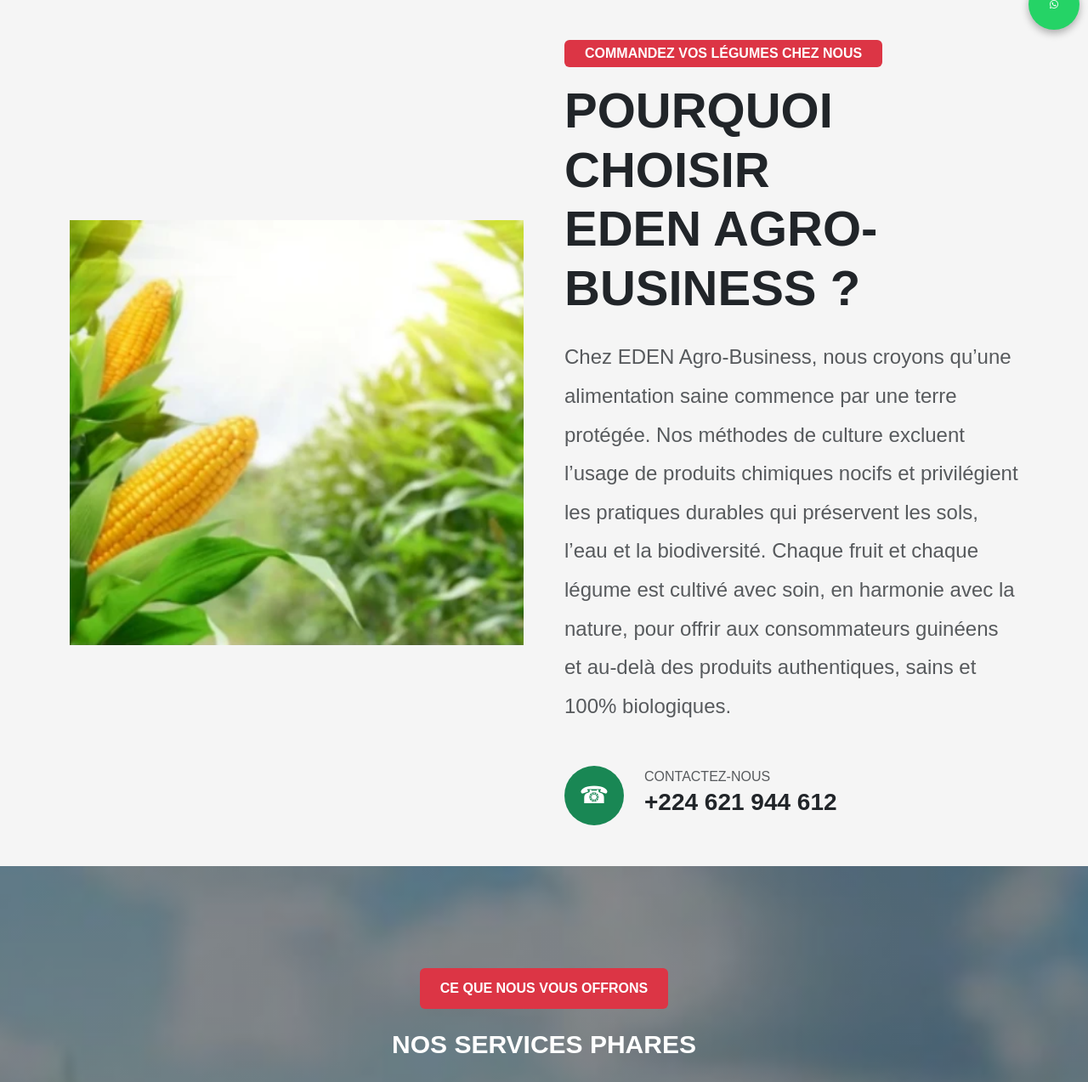
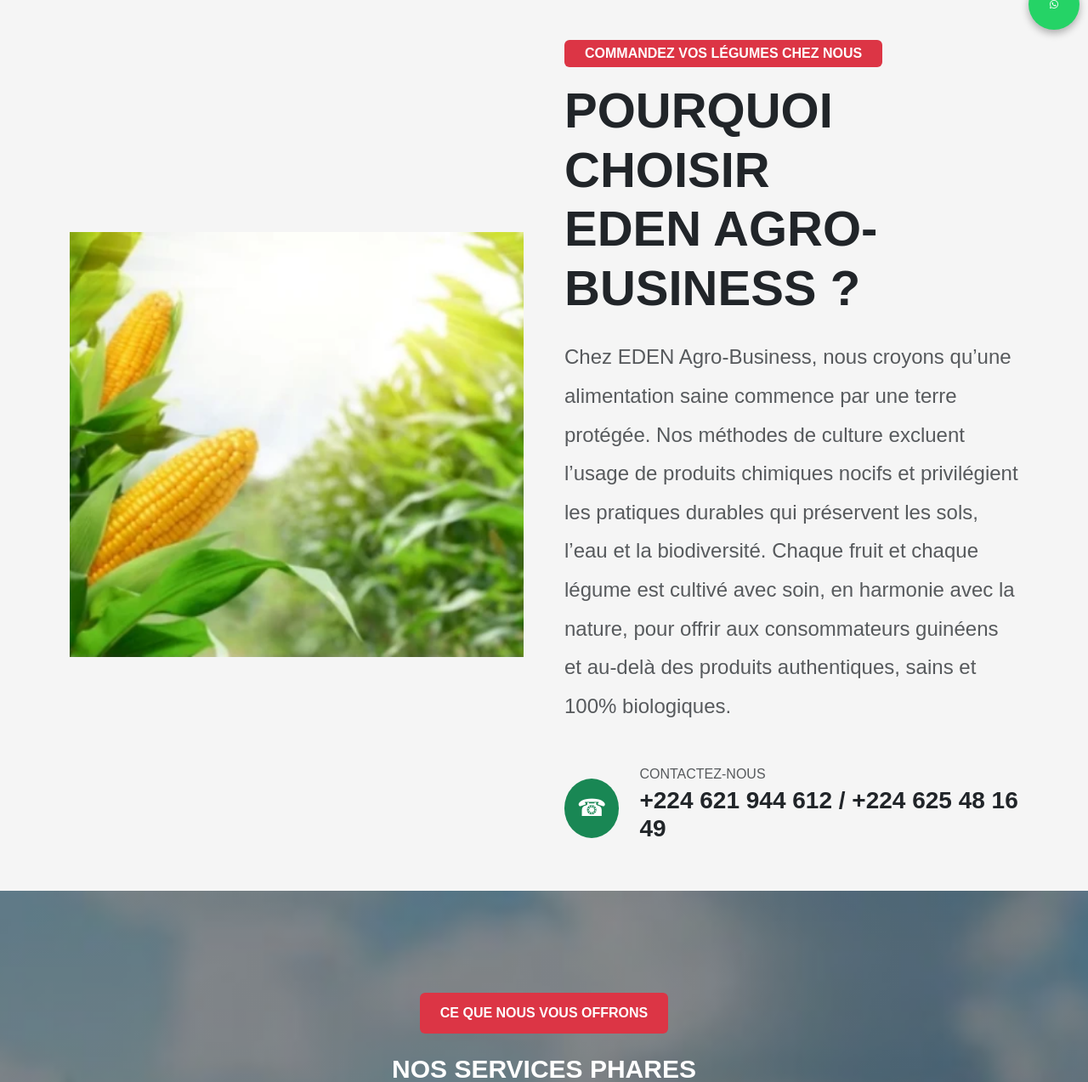
Before and after one commit to UrieEtienne/agro_business, a Django app: page / in a window 1280 px wide. Shown: the part 755-2028 px from the top of the page at 85% size. Run offline with Django 5.2, Linux system fonts and the light colour scheme; data that the repository does not hold is empty.

Commit message:
deniere finition du projet

```diff
--- a/templates/home.html
+++ b/templates/home.html
@@ -339,7 +339,8 @@ Accueil | Eden Agro Business
 
                         <h3 class="fw-bold">
 
-                            +224 621 944 612
+                            +224 621 944 612 /
+                            +224 625 48 16 49
 
                         </h3>
 
--- a/templates/partials/footer.html
+++ b/templates/partials/footer.html
@@ -103,7 +103,7 @@
         <!-- RESEAUX SOCIAUX -->
         <div class="text-center mb-3 social-icons">
 
-            <a href="#" class="text-light fs-4 mx-2">
+            <a href="https://www.facebook.com/share/p/18pzGxRGZn/" class="text-light fs-4 mx-2">
                 <i class="bi bi-facebook"></i>
             </a>
 
```
